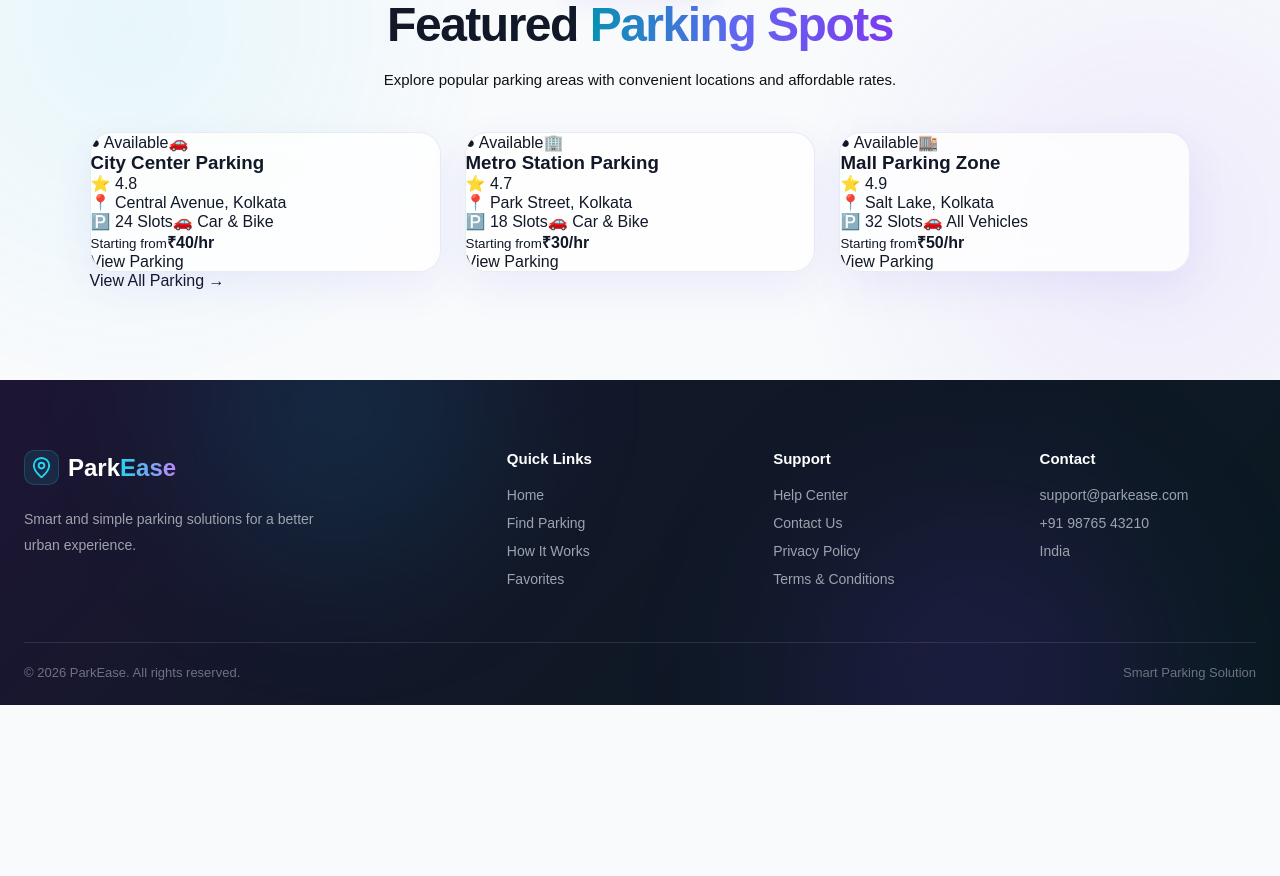
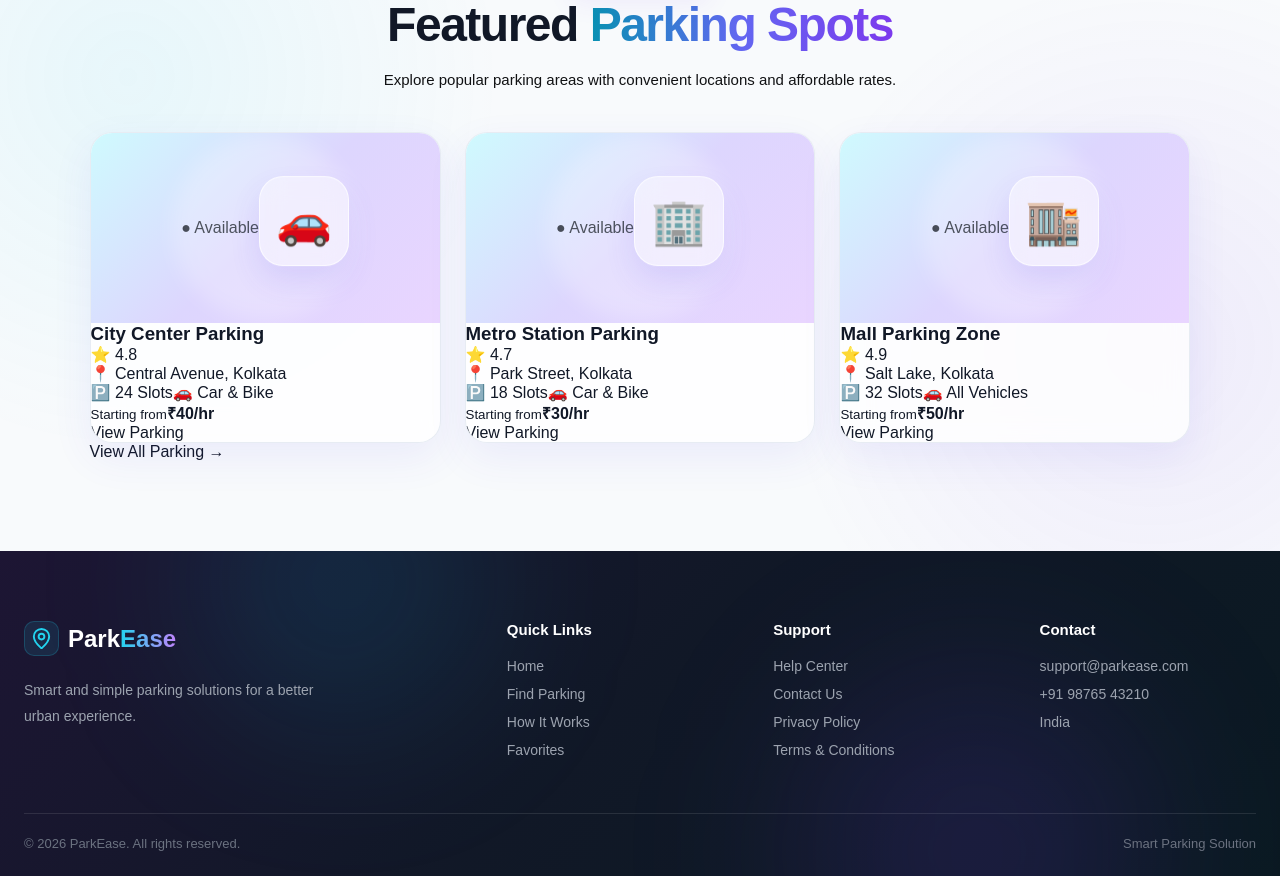
Before and after one commit to dibeyendu-dev/smart-parking-system, a React (Vite) app: page / in a window 1280 px wide. Shown: the part 1340-2216 px from the top of the page. Before the commit the page ends 2045 px from the top, so only its background shows below. Built offline with nearby package versions, Linux system fonts and the light colour scheme.

Commit message:
Featured parking css part 3 added

```diff
--- a/src/css/Home.css
+++ b/src/css/Home.css
@@ -951,3 +951,94 @@
   box-shadow:
     0 25px 55px rgba(79, 70, 229, 0.14);
 }
+
+
+/* ======================================== PARKING IMAGE ======================================== */
+
+.parking-image {
+  position: relative;
+
+  height: 190px;
+
+  display: flex;
+  align-items: center;
+  justify-content: center;
+
+  background: linear-gradient(
+    135deg,
+    #cffafe,
+    #ddd6fe,
+    #e9d5ff
+  );
+
+  overflow: hidden;
+}
+
+.parking-image::before {
+  content: "";
+
+  position: absolute;
+
+  width: 180px;
+  height: 180px;
+
+  border-radius: 50%;
+
+  background: rgba(255, 255, 255, 0.25);
+
+  filter: blur(10px);
+
+  animation: parkingGlow 5s ease-in-out infinite;
+}
+
+@keyframes parkingGlow {
+  0%,
+  100% {
+    transform: scale(1);
+  }
+
+  50% {
+    transform: scale(1.15);
+  }
+}
+
+
+/* Parking Icon */
+
+.parking-icon {
+  position: relative;
+  z-index: 1;
+
+  width: 90px;
+  height: 90px;
+
+  display: flex;
+  align-items: center;
+  justify-content: center;
+
+  font-size: 45px;
+
+  background: rgba(255, 255, 255, 0.45);
+
+  border: 1px solid rgba(255, 255, 255, 0.7);
+
+  border-radius: 24px;
+
+  backdrop-filter: blur(12px);
+
+  box-shadow:
+    0 15px 30px rgba(79, 70, 229, 0.12);
+
+  animation: iconFloat 4s ease-in-out infinite;
+}
+
+@keyframes iconFloat {
+  0%,
+  100% {
+    transform: translateY(0);
+  }
+
+  50% {
+    transform: translateY(-7px);
+  }
+}
```
